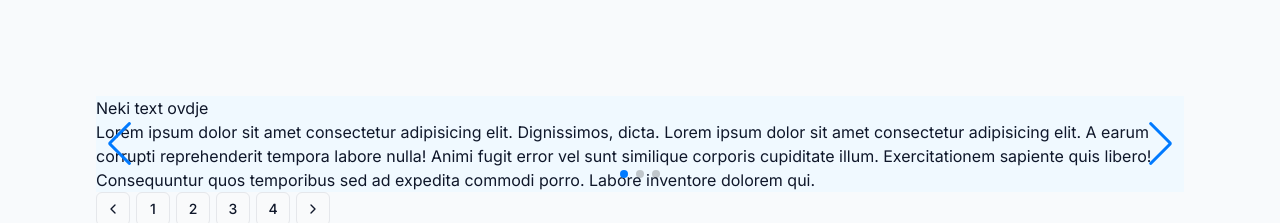
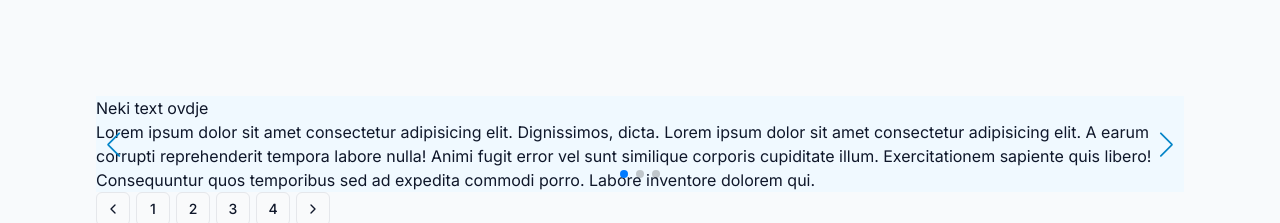
Before and after one commit to MidoDomy/SpacelessUI, a Next.js app: page / in a window 1280 px wide. Shown: the top 223 px of the page. Built offline with nearby package versions, Linux system fonts and the light colour scheme.

Commit message:
Swiper styles

```diff
--- a/app/globals.css
+++ b/app/globals.css
@@ -3,7 +3,10 @@
 @tailwind utilities;
 
 @layer base {
-  :root {}
+  :root {
+    --swiper-navigation-color: theme('colors.primary.600');
+    --swiper-theme-color: theme('colors.primary.600');
+  }
 
   .dark {}
 }
@@ -24,3 +27,9 @@ a {
 a:hover {
   color: theme('colors.link.hover');
 }
+
+/* Swiper */
+.swiper-button-prev,
+.swiper-button-next {
+  --swiper-navigation-size: 25px;
+}
--- a/app/page.tsx
+++ b/app/page.tsx
@@ -108,7 +108,9 @@ export default function Home() {
         </SliderItem>
 
         <SliderItem className='bg-primary-50'>
-          Slide 2
+          <div className='flex h-full justify-center items-center'>
+            Slide 2
+          </div>
         </SliderItem>
 
         <SliderItem className='bg-primary-50'>
--- a/components/ui/slider.tsx
+++ b/components/ui/slider.tsx
@@ -1,5 +1,3 @@
-'use client'
-
 import * as React from 'react'
 
 // Import Swiper and modules
```
